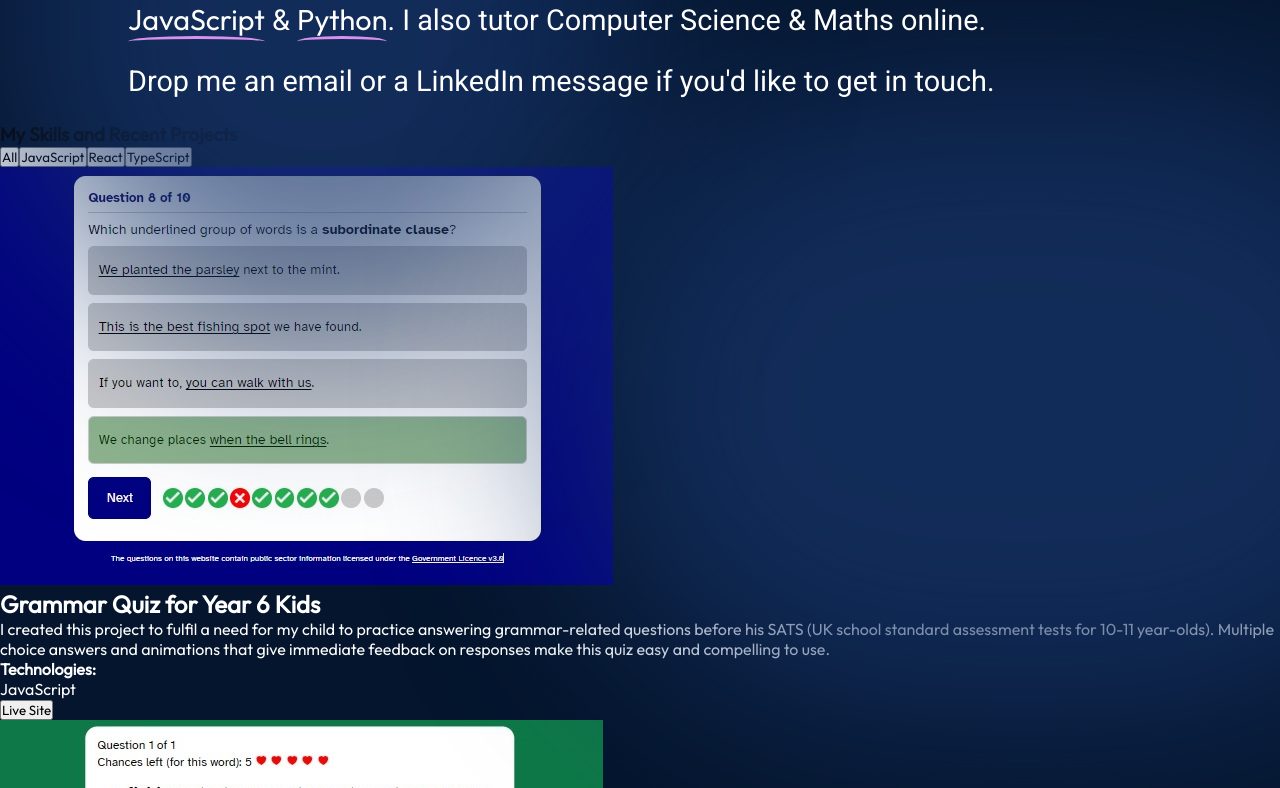
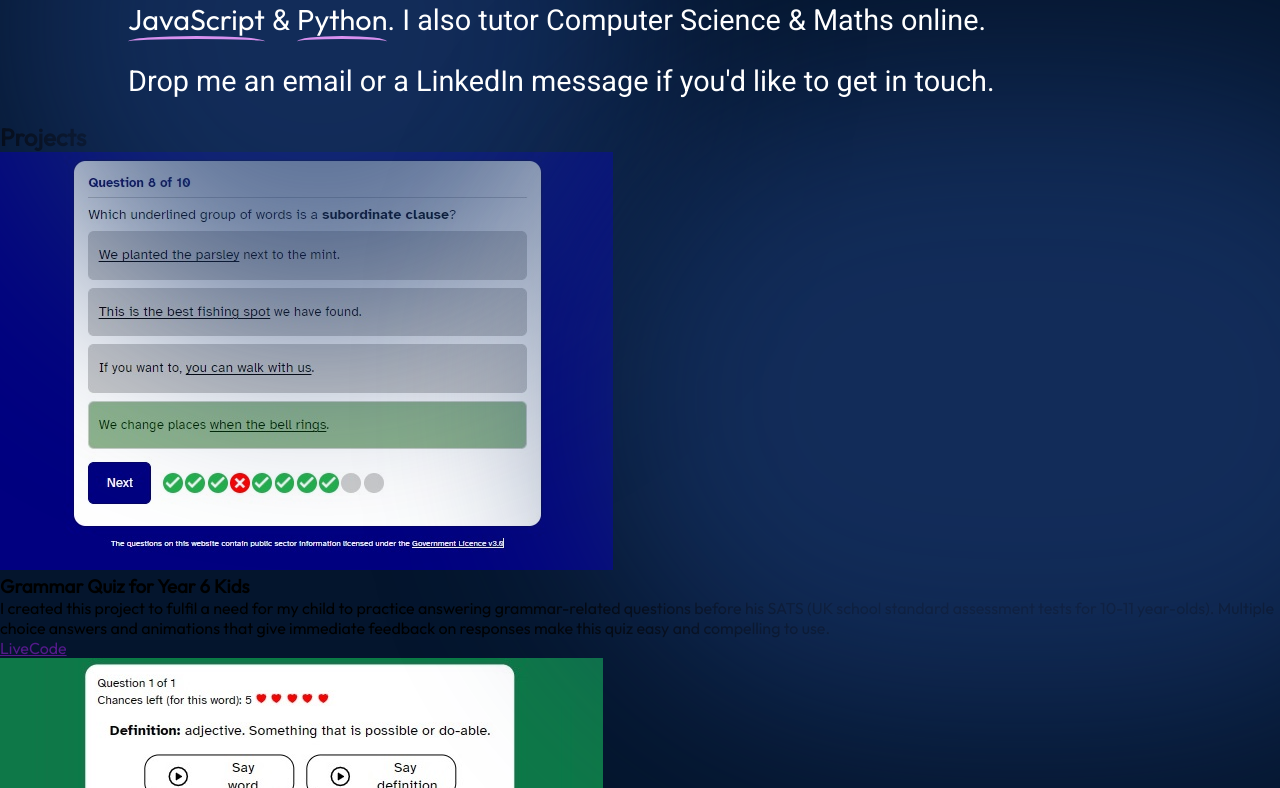
Before and after one commit to Nadia982/portfolio-2024-05, a React (Vite) app: page / in a window 1280 px wide. Shown: the part 272-1060 px from the top of the page. Built offline with nearby package versions, Linux system fonts and the light colour scheme.

Commit message:
added content to Projects and ProjectCard components

```diff
--- a/src/App.jsx
+++ b/src/App.jsx
@@ -3,7 +3,7 @@ import {Hero} from "./components/Hero/Hero.jsx";
 import {About} from "./components/About/About.jsx";
 import Navbar from "./components/Navbar/Navbar.jsx";
 import React from "react";
-import Projects from "./components/Projects/Projects.jsx";
+import {Projects} from "./components/Projects/Projects.jsx";
 import { Experience } from "./components/Experience/Experience.jsx";
 
 function App() {
--- /dev/null
+++ b/src/components/Projects/ProjectCard.jsx
@@ -0,0 +1,35 @@
+import React from "react";
+import { getImageUrl } from "../../utils";
+// {
+//     "id":"01",
+//     "category": ["javascript", "react"],
+//     "title": "Grammar Quiz for Year 6 Kids",
+//     "imgUrl": "projects/portfolioImg1.jpg",
+//     "description": "I created this project to fulfil a need for my child to practice answering grammar-related questions before his SATS (UK school standard assessment tests for 10-11 year-olds). Multiple choice answers and animations that give immediate feedback on responses make this quiz easy and compelling to use. ",
+//     "skills": ["JavaScript", "HTML"],
+//     "siteUrl": "",
+//     "gitHub": "",
+//     "alt": "A screenshot of project 1: a multiple choice quiz about English grammar on a dark blue background with four possible answers. At the bottom of the screen there are answer indicators indicating whether previous questions have been answered correctly."
+//     },
+
+export const ProjectCard = ({
+  project: { title, imgUrl, description, skills, siteUrl, gitHub, alt },
+}) => {
+  return (
+    <div>
+      <img src={getImageUrl(imgUrl)} alt={alt} />
+      <h3>{title}</h3>
+      <p>{description}</p>
+      <ul>
+        {skills.map((skill, id) => {
+          <li key={id}>{skill}</li>;
+          1;
+        })}
+      </ul>
+      <div>
+        <a href={siteUrl}>Live</a>
+        <a href={gitHub}>Code</a>
+      </div>
+    </div>
+  );
+};
--- a/src/components/Projects/Projects.jsx
+++ b/src/components/Projects/Projects.jsx
@@ -1,110 +1,16 @@
-import React, { useState, useEffect } from "react";
-import data from "../../../assets/data/portfolioData.js";
-import styles from "./Projects.module.css";
-// import Modal from "../UI/Modal";
+import React from "react";
+import projects from "../../data/projects.json";
+import { ProjectCard } from "./ProjectCard";
 
-const Projects = () => {
-  const [nextItems, setNextItems] = useState(6);
-  const [projects, setProjects] = useState(data);
-  const [selectTab, setSelectTab] = useState("all");
-  const [showModal, setShowModal] = useState(false);
-  const [activeID, setActiveID] = useState(null);
-
-  const loadMoreHandler = () => {
-    setNextItems((prev) => prev + 3);
-  };
-
-  const showModalHandler = (id) => {
-    setShowModal(true);
-    setActiveID(id);
-  };
-
-  useEffect(() => {
-    if (selectTab === "all") {
-      setProjects(data);
-    }
-
-    if (selectTab === "javascript") {
-      const filteredData = data.filter((item) =>
-        item.category.includes("javascript")
-      );
-      setProjects(filteredData);
-    }
-
-    if (selectTab === "react") {
-      const filteredData = data.filter((item) =>
-        item.category.includes("react")
-      );
-      setProjects(filteredData);
-    }
-
-    if (selectTab === "typescript") {
-      const filteredData = data.filter((item) =>
-        item.category.includes("typescript")
-      );
-      setProjects(filteredData);
-    }
-  }, [selectTab]);
-
+export const Projects = () => {
   return (
-    <section className="projects" id="projects">
+    <section>
+      <h2>Projects</h2>
       <div>
-        <div>
-          <div>
-            <h3>My Skills and Recent Projects</h3>
-          </div>
-          <div>
-            <button onClick={() => setSelectTab("all")}>All</button>
-            <button onClick={() => setSelectTab("javascript")}>
-              JavaScript
-            </button>
-
-            <button onClick={() => setSelectTab("react")}>React</button>
-
-            <button onClick={() => setSelectTab("typescript")}>
-              TypeScript
-            </button>
-          </div>
-        </div>
-
-        <div>
-          {projects?.slice(0, nextItems)?.map((project, index) => (
-            <div id={index}>
-              {/* <div onClick = {()=>showModalHandler(project.id)}
-              key={index}
-              // data-aos="fade-zoom-in"
-              // data-aos-delay="50"
-              // data-aos-duration="1000"
-
-            > */}
-
-              <figure>
-                <img src={project.imgUrl} alt={project.alt} />
-              </figure>
-              <h2 className={styles.title}>{project.title}</h2>
-              <p className={styles.description}>{project.description}</p>
-              <div>
-                <h4 className={styles.technologies}>Technologies:</h4>
-                {project.technologies.map((item, index) => (
-                  <span className={styles.technologies} key={index}>{item}</span>
-                ))}
-              </div>
-              <a href={project.siteUrl}>
-                <button>Live Site</button>
-              </a>
-            </div>
-          ))}
-        </div>
-
-        <div>
-          {nextItems < projects.length && data.length > 6 && (
-            <button onClick={loadMoreHandler}>Load more</button>
-          )}
-        </div>
+        {projects.map((project, id) => {
+          return <ProjectCard key={id} project={project}/>;
+        })}
       </div>
-      {showModal && <Modal setShowModal={setShowModal} activeID={activeID} />}
     </section>
   );
 };
-
-export default Projects;
--- a/src/components/Projects/Projects.module.css
+++ b/src/components/Projects/Projects.module.css
@@ -1,5 +1,13 @@
 @import "../../vars.css";
+
+* {
+    color: #fff;
+}
 
 .title, .description, .technologies {
     color: #fff;
 }
+
+.container {
+    color: #fff;
+}
--- /dev/null
+++ b/src/data/projects.json
@@ -0,0 +1,37 @@
+
+[
+{
+"id":"01",
+"category": ["javascript", "react"],
+"title": "Grammar Quiz for Year 6 Kids",
+"imgUrl": "projects/portfolioImg1.jpg",
+"description": "I created this project to fulfil a need for my child to practice answering grammar-related questions before his SATS (UK school standard assessment tests for 10-11 year-olds). Multiple choice answers and animations that give immediate feedback on responses make this quiz easy and compelling to use. ",
+"skills": ["JavaScript", "HTML"],
+"siteUrl": "",
+"gitHub": "",
+"alt": "A screenshot of project 1: a multiple choice quiz about English grammar on a dark blue background with four possible answers. At the bottom of the screen there are answer indicators indicating whether previous questions have been answered correctly."
+},
+
+{
+"id":"02",
+"category": ["javascript"],
+"title": "Spelling Game",
+"imgUrl": "projects/portfolioImg2.jpg",
+"description": "Description goes here",
+"skills": ["JavaScript", "CSS"],
+"siteUrl": "",
+"gitHub": "",
+"alt": "A screenshot of project 2: []]."
+},
+{
+"id":"03",
+"category": "javascript",
+"title": "Landing page for travel website",
+"imgUrl": "projects/portfolioImg3.jpg",
+"description": "Description goes here",
+"skills": ["React", "Tailwind"],
+"siteUrl": "",
+"gitHub": "",
+"alt": "A screenshot of project 1: a multiple choice quiz about English grammar on a dark blue background with four possible answers. At the bottom of the screen there are answer indicators indicating whether previous questions have been answered correctly."
+}
+]
```
